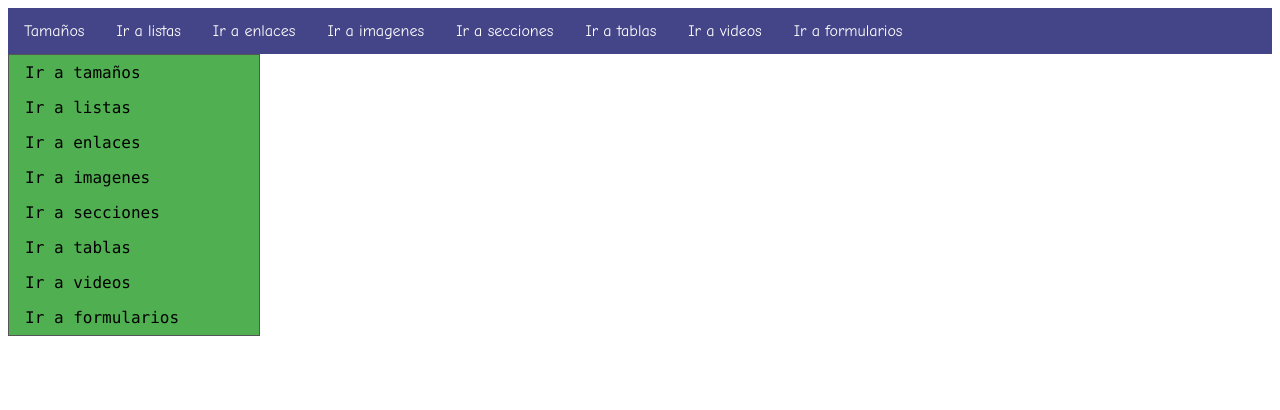
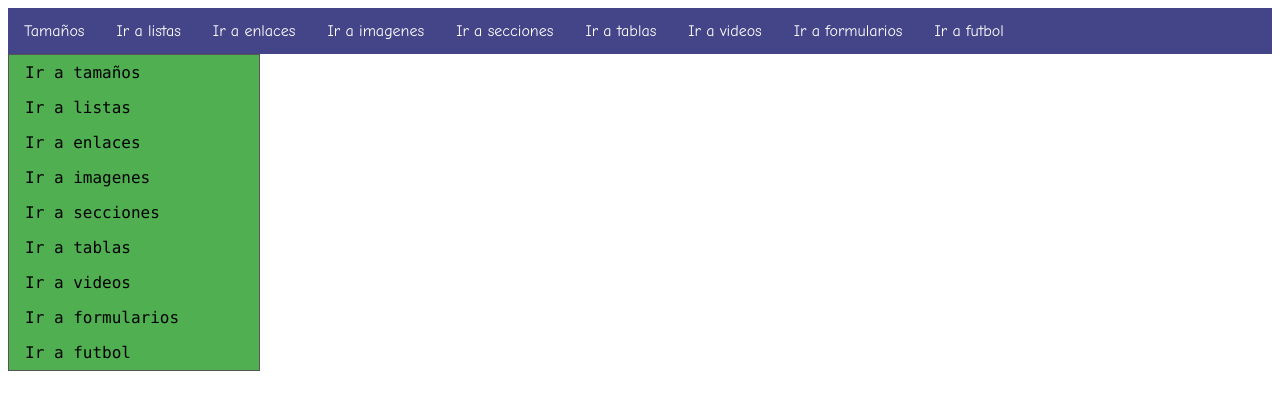
Before and after one commit to 1DAW-lucialag459/1DAW-lucialag459, a plain HTML site: page index.html in a window 1280 px wide. Drawn offline with Linux system fonts and the light colour scheme.

Commit message:
Update index.html

```diff
--- a/index.html
+++ b/index.html
@@ -65,6 +65,7 @@
       <li><a href="6tablas.html">Ir a tablas</a></li>
       <li><a href="7videos.html">Ir a videos</a></li>
       <li><a href="8formularios.html">Ir a formularios</a></li>
+      <li><a href="furbo.html">Ir a futbol</a></li>
     </ul>
 
     <ul class="ver">
@@ -76,6 +77,7 @@
       <li><a href="6tablas.html">Ir a tablas</a></li>
       <li><a href="7videos.html">Ir a videos</a></li>
       <li><a href="8formularios.html">Ir a formularios</a></li>
+      <li><a href="furbo.html">Ir a futbol</a></li>
     </ul>
   </nav>
 </body>
```
